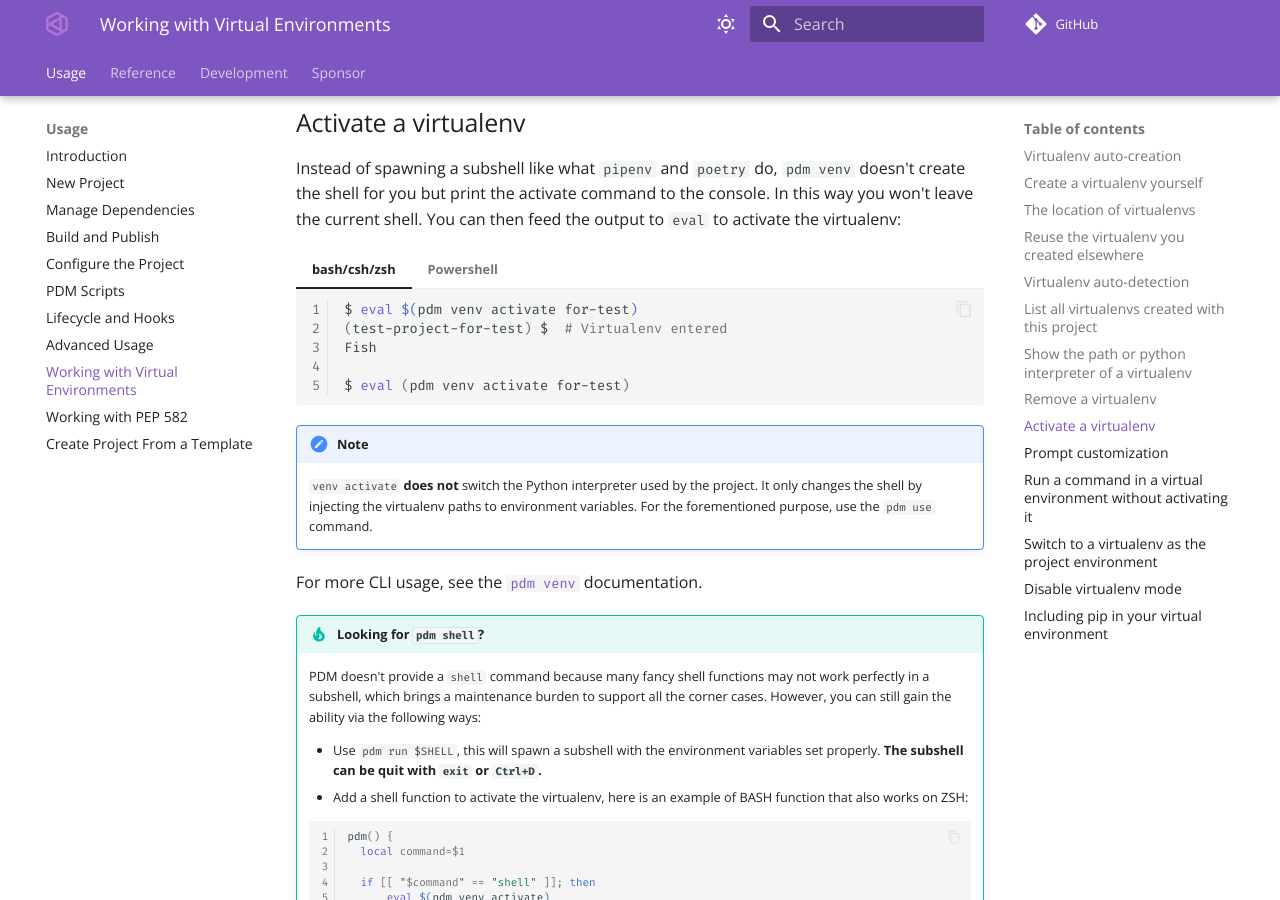
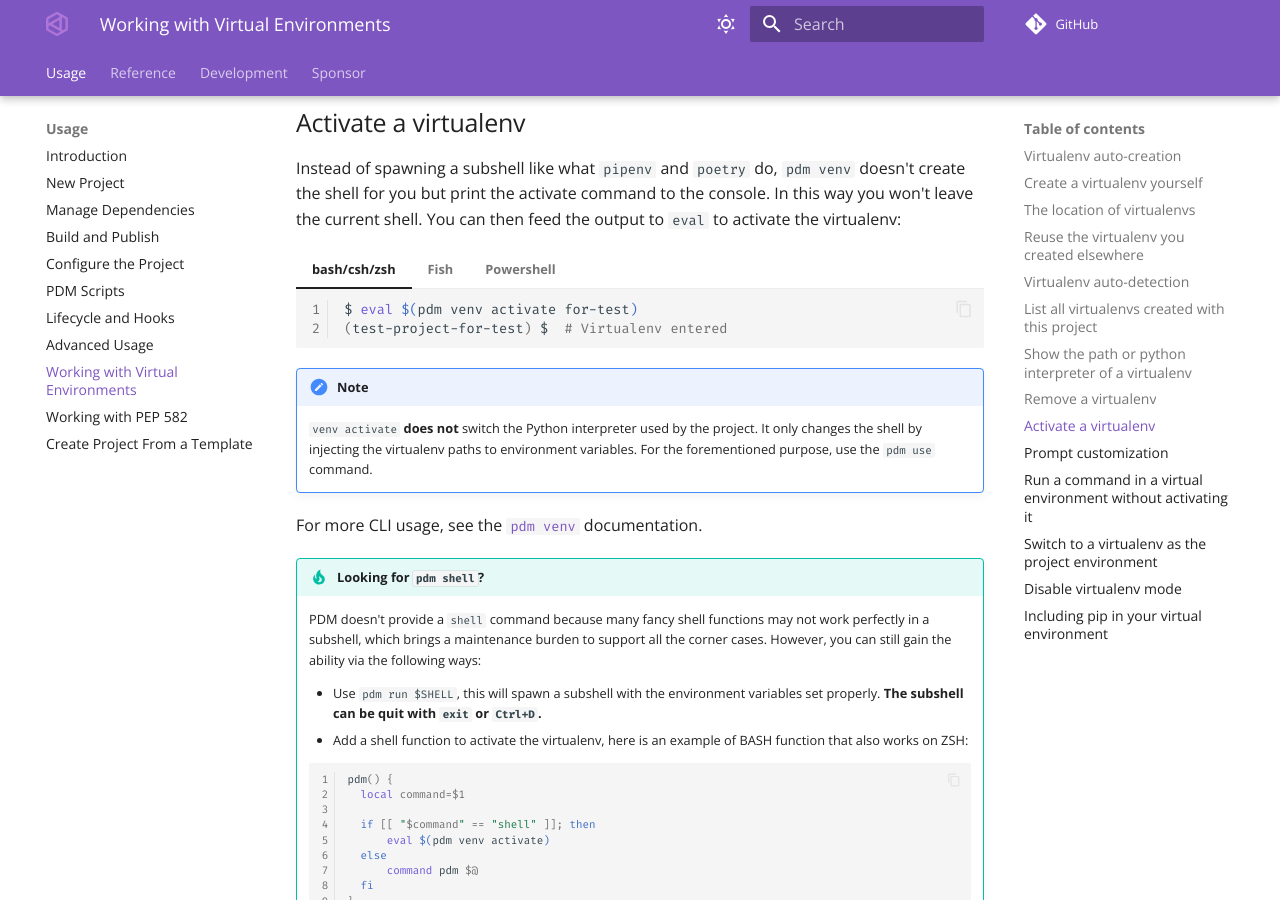
Before and after one commit to azurelotus0926/pdm, an MkDocs documentation site: the page built from docs/docs/usage/venv.md, in a window 1280 px wide and 900 px high, scrolled down 2298 px. Built offline with MkDocs 1.6.1 and Material for MkDocs 9.7.7, drawn with Linux system fonts in a browser that asks for light colours; comment, search, counter and statistics services are not loaded; the version menu is left out.

Commit message:
doc: Fix `venv.md` markup (#2318)

````diff
--- a/docs/docs/usage/venv.md
+++ b/docs/docs/usage/venv.md
@@ -87,8 +87,11 @@ Instead of spawning a subshell like what `pipenv` and `poetry` do, `pdm venv` do
     ```bash
     $ eval $(pdm venv activate for-test)
     (test-project-for-test) $  # Virtualenv entered
-    Fish
+    ```
 
+=== "Fish"
+
+    ```bash
     $ eval (pdm venv activate for-test)
     ```
 
````
